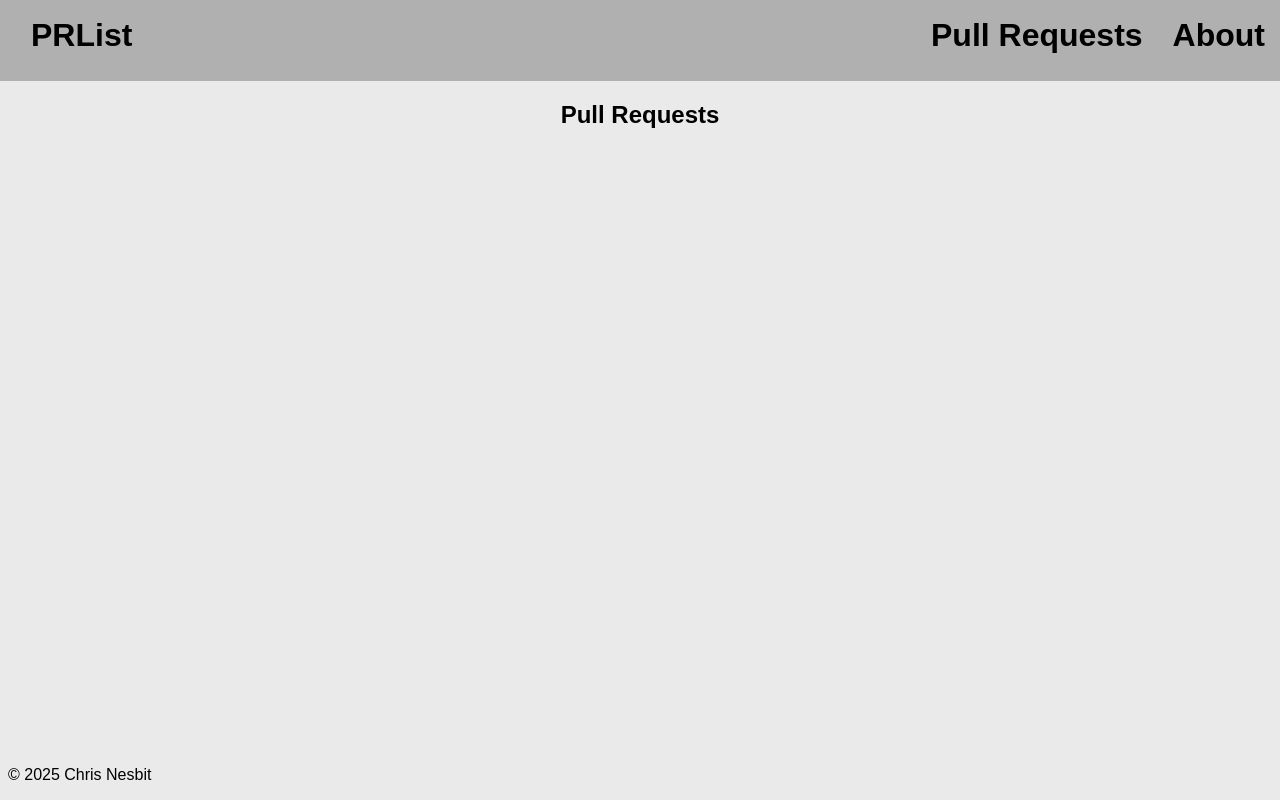
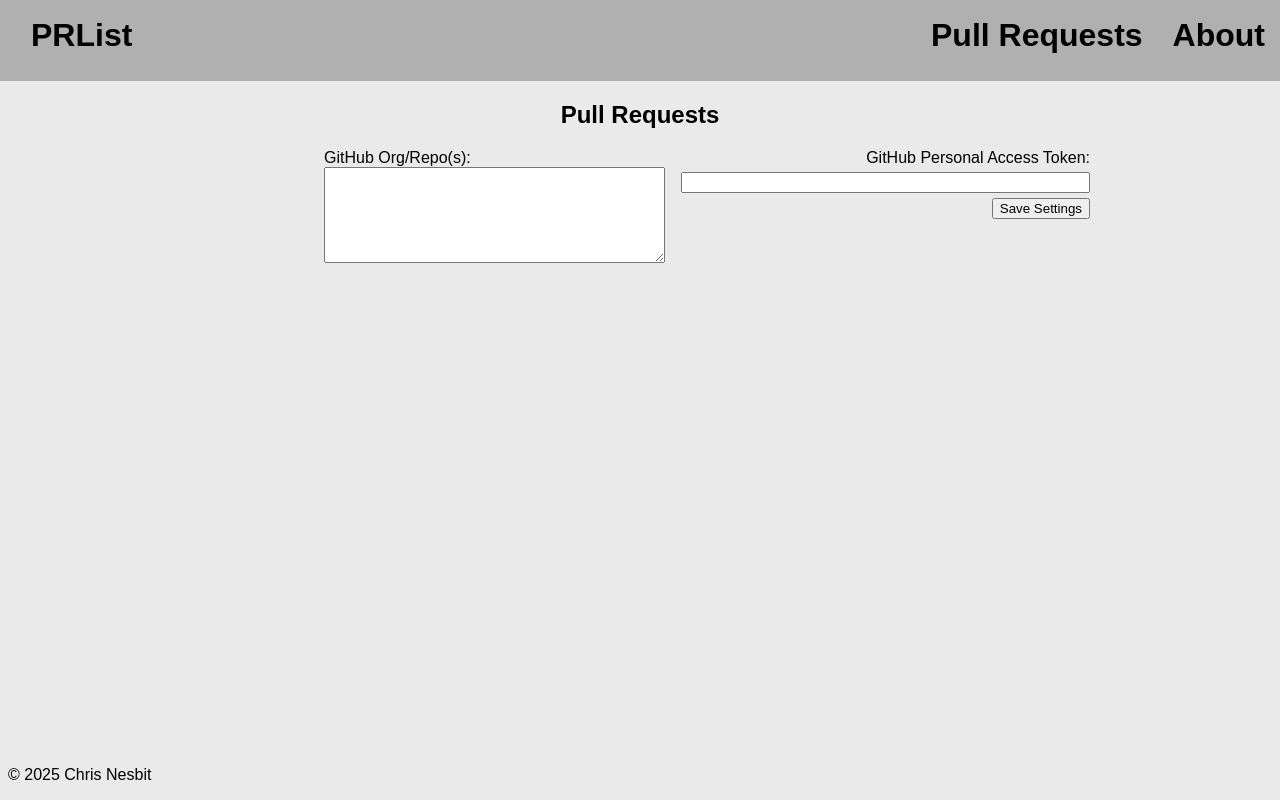
Before and after one commit to chrisnesbit1/PRList, a React (Vite) app: page / in a window 1280 px wide. Built offline with nearby package versions, Linux system fonts and the light colour scheme.

Commit message:
boilerplate structure for PRListForm, and defining PRListPage as the parent/orchestrator of interactions between PRListForm and other future components. basic styling included

```diff
--- a/src/assets/styles/App.css
+++ b/src/assets/styles/App.css
@@ -37,3 +37,26 @@ footer {
     right: 5;
     width: 100%; /* Adjust width as needed */
 }
+
+.prlist-form {
+    display: flex;
+    justify-content: space-between;
+    gap: 1rem;
+    align-items: flex-start;
+    width: 700px;
+    margin-left: 25%;
+}
+
+.prlist-form input {
+    margin: 5px 0px;
+}
+
+.prlist-form-repos {
+    flex: 1;
+}
+
+.prlist-form-pat {
+    flex: 0 0 auto;
+    margin-left: auto;
+    text-align: right;
+}
--- /dev/null
+++ b/src/features/PRList/PRListForm.jsx
@@ -0,0 +1,38 @@
+import { useState } from 'react';
+
+export default function PRListForm() {
+    const [pat, setPat] = useState('');
+    const [reposText, setReposText] = useState('');
+
+    return (
+        <>
+            <div className="prlist-form">
+                <div className="prlist-form-repos">
+                    <label htmlFor="repos">GitHub Org/Repo(s):</label><br/>
+                    <textarea
+                        id="repos"
+                        rows="6"
+                        cols="40"
+                        value={reposText}
+                        onChange={e => setReposText(e.target.value)}
+                    />
+                </div>
+
+                <div className="prlist-form-pat">
+                    <label htmlFor="pat">GitHub Personal Access Token:</label><br/>
+                    <input
+                        id="pat"
+                        size="48"
+                        type="password"
+                        value={pat}
+                        onChange={e => setPat(e.target.value)}
+                    />
+
+                    <br/>
+
+                    <button type="submit">Save Settings</button>
+                </div>
+            </div>
+        </>
+    );
+}
--- a/src/features/PRList/PRListPage.jsx
+++ b/src/features/PRList/PRListPage.jsx
@@ -1,8 +1,47 @@
+import { useState } from 'react';
+import PRListForm from "./PRListForm.jsx";
+
 export default function PRListPage() {
-  return (
-    <>
-        <h2>Pull Requests</h2>
+    const [errors, setErrors] = useState([]);
+    const [config, setConfig] = useState(null);
 
-    </>
-  );
+    // Orchestration functions:
+    // These handlers live in the parent component (PRListPage) because React’s
+    // “lift state up” pattern keeps shared data and side-effects in a single place.
+    // Child components (Form, Grid, ErrorBanner) stay focused on UI concerns,
+    // while this container coordinates data flow, service interactions, and errors.
+
+    function handleChildError(source, message) {
+        setErrors(prev => [...prev, message]);
+    }
+
+    function handleFormSubmit(configDto) {
+        // Receive a config DTO from the form
+        // Validate it if needed (later: GitHub PAT check, repo list check, etc.)
+        // Try to save using your settings service
+        // On success:
+        // store config in state
+        // clear errors
+        // On failure:
+        // call setErrors with a user-friendly message
+        // OR call handleChildError('service', message)
+
+        // For now: just store the config
+        setConfig(configDto);
+
+        // Clear errors on new submit
+        setErrors([]);
+    }
+    // end: Orchestration functions
+
+    return (
+        <>
+            <h2>Pull Requests</h2>
+
+            <PRListForm
+                onSubmit={handleFormSubmit}
+                onError={(message) => handleChildError('form', message)}
+            />
+        </>
+    );
 }
```
